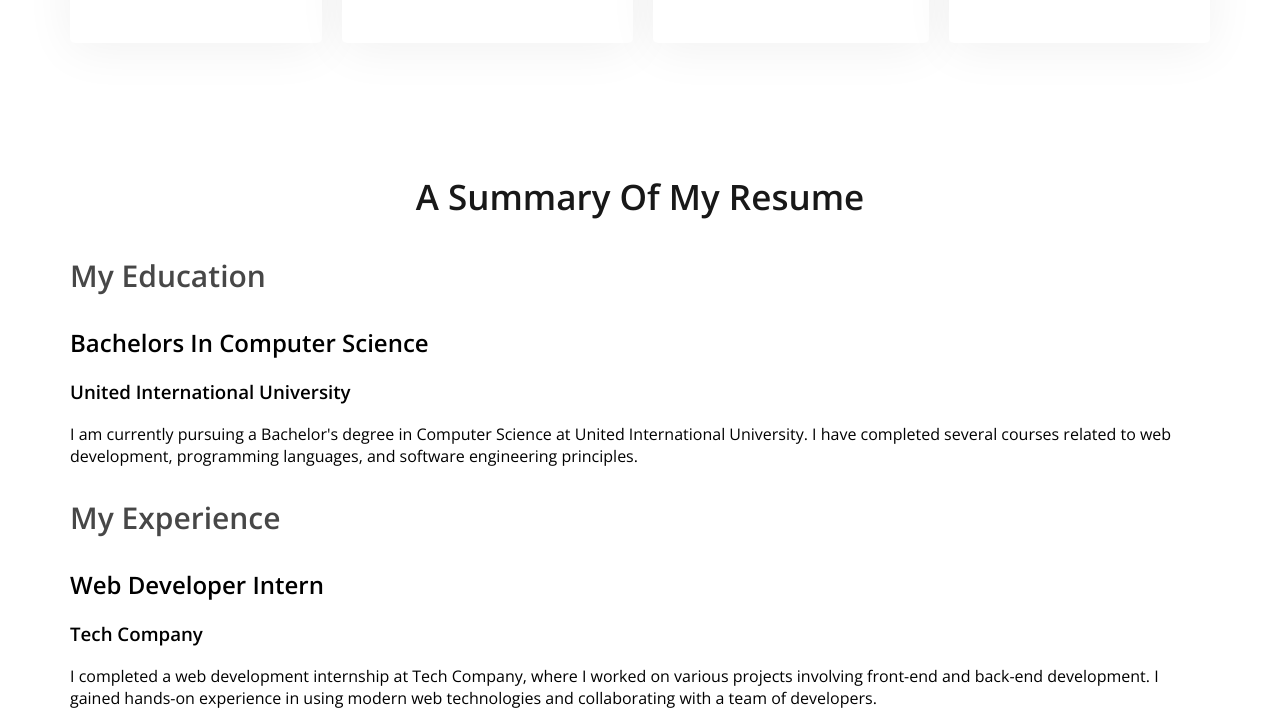
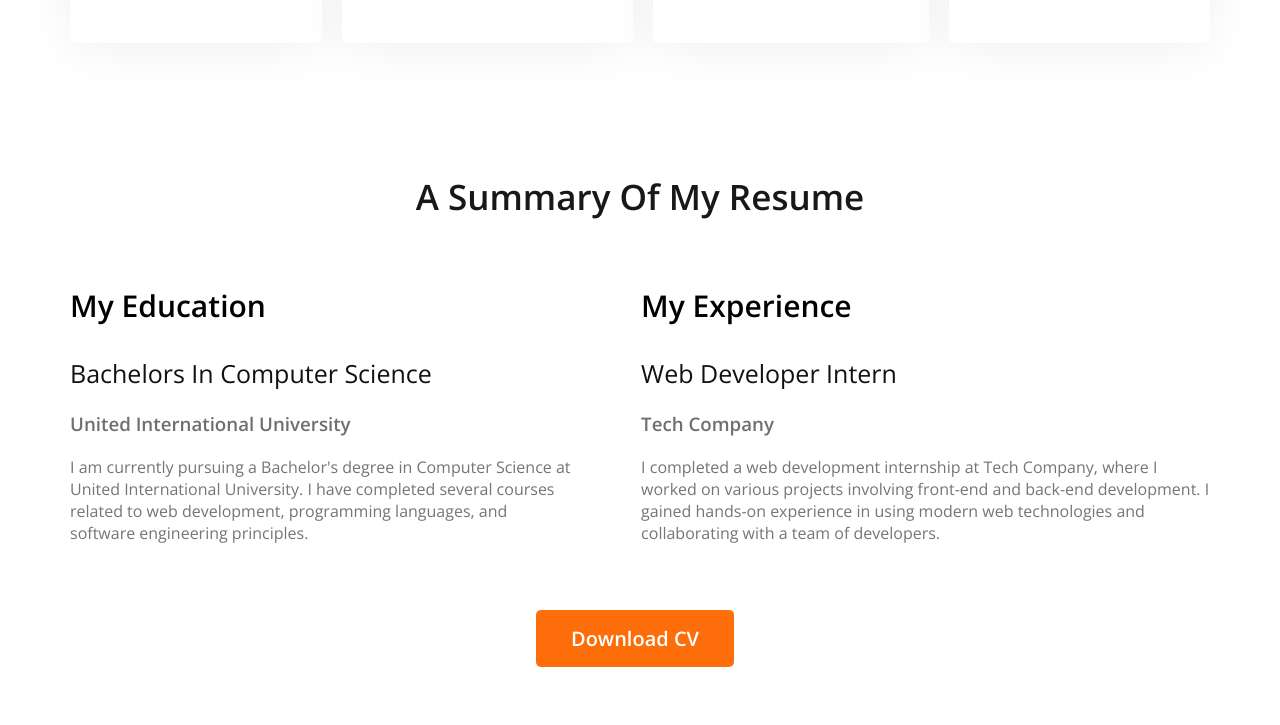
Before and after one commit to itsABR4R/my-portfolio, a plain HTML site: page index.html in a window 1280 px wide. Shown: the part 2031-2756 px from the top of the page. After the commit the page ends 2706 px from the top, so only its background shows below. Drawn offline with nearby package versions, Linux system fonts and the light colour scheme.

Commit message:
finished resume section

```diff
--- a/index.html
+++ b/index.html
@@ -124,7 +124,11 @@
                         </p>
                 </div>
             </div>
+
         </section>
+        <div class="download-cv">
+            <button class="btn-primary">Download CV</button>
+        </div>
 
     </main>
     <footer>
--- a/styles/portfolio.css
+++ b/styles/portfolio.css
@@ -19,6 +19,7 @@ nav {
     font-weight: 800;
     color: #000000;
 }
+
 .section-title {
     color: #181818;
     text-align: center;
@@ -27,7 +28,8 @@ nav {
 
 
 }
-.section-desc{
+
+.section-desc {
     color: #757575;
     text-align: center;
     font-size: 18px;
@@ -81,7 +83,8 @@ nav a {
     justify-content: space-between;
 
 }
-.banner-content{
+
+.banner-content {
     max-width: 500px;
 }
 
@@ -107,40 +110,47 @@ nav a {
     margin-top: 5px;
     margin-bottom: 30px;
 }
+
 .about {
     padding: 50px;
     border-radius: 10px;
     background: #fff8f3;
 
 }
-main{
+
+main {
     max-width: 1140px;
     margin: 0 auto;
 }
-main section{
+
+main section {
     margin-top: 130px;
 }
-.about-info-container{
+
+.about-info-container {
     display: flex;
     justify-content: space-around;
 
 }
+
 .about-info-item {
     text-align: center;
 }
-.info-title{
+
+.info-title {
     font-style: normal;
     font-weight: 400;
     font-size: 15px;
     color: #757575;
 }
-.info-desc{
+
+.info-desc {
     font-style: bold;
     font-weight: 700;
 
 }
 
-#what-i-do{
+#what-i-do {
 
     padding: 30px 150px;
 
@@ -148,24 +158,62 @@ main section{
 }
 
 
-.skill-container{
+.skill-container {
     display: flex;
     gap: 20px;
 }
-.skill{
+
+.skill {
     padding: 30px;
     border-radius: 5px;
     background: #fff;
     box-shadow: 0px 6px 50px 0px rgba(0, 0, 0, 0.06);
 
 }
-.skill-descrip{
-   color: #757575;
+
+.skill-descrip {
+    color: #757575;
 }
-.resume-column-title{
-    color: #474747;
+
+.resume-column-title {
+    color: #000000;
     font-size: 30px;
     font-style: normal;
     font-weight: 700;
     line-height: normal;
 }
+
+.resume-container {
+    display: flex;
+    gap: 70px;
+
+}
+
+.resume-item-desc {
+    color: #757575;
+
+}
+
+.resume-ins-title {
+    color: #201e1ea4;
+    font-weight: 700;
+    margin-bottom: 20px;
+    margin-top: 0px;
+
+}
+
+.resume-item-title {
+    color: #111111;
+    font-size: 25px;
+    font-weight: 400;
+
+}
+
+.resume-container hr {
+
+    margin: 30px;
+}
+.download-cv{
+    text-align: center;
+    margin-top: 50px;
+}
```
